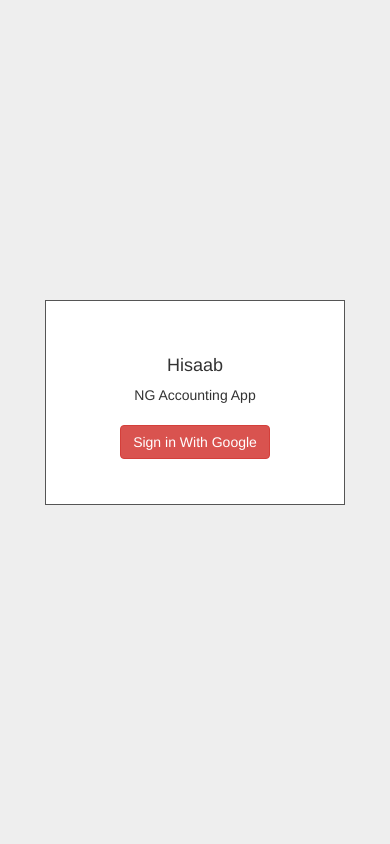
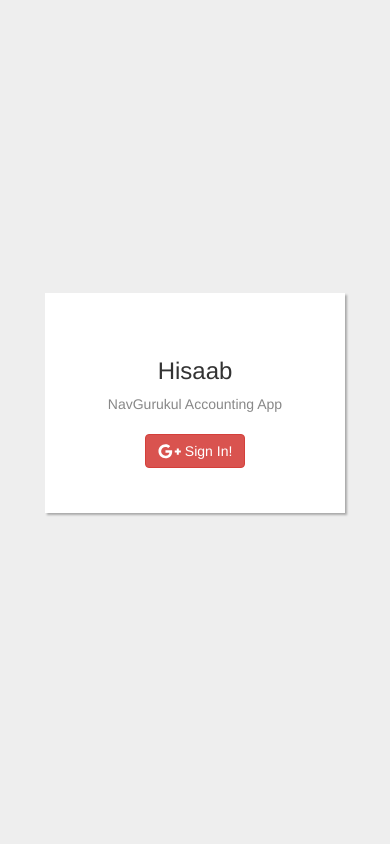
Before and after one commit to navgurukul/hisaab, a Django app: page /account/login/ in a window 390 px wide. Run offline with Django 3.2, Linux system fonts and the light colour scheme; some libraries are stand-ins or nearby versions.

Commit message:
Responsive notfication

```diff
--- a/HisaabProject/HisaabApp/templates/base.html
+++ b/HisaabProject/HisaabApp/templates/base.html
@@ -9,7 +9,10 @@
   <script src="https://maxcdn.bootstrapcdn.com/bootstrap/3.3.7/js/bootstrap.min.js"></script>
   <script type="text/javascript" src="https://cdnjs.cloudflare.com/ajax/libs/bootstrap-datepicker/1.4.1/js/bootstrap-datepicker.min.js"></script>
   <link rel="stylesheet" href="https://cdnjs.cloudflare.com/ajax/libs/bootstrap-datepicker/1.4.1/css/bootstrap-datepicker3.css"/>
-  <link href="https://maxcdn.bootstrapcdn.com/font-awesome/4.7.0/css/font-awesome.min.css" rel="stylesheet">
+ <!-- <link rel="stylesheet" href="https://cdnjs.cloudflare.com/ajax/libs/font-awesome/4.7.0/css/font-awesome.min.css"> -->
+ <script defer src="https://use.fontawesome.com/releases/v5.0.8/js/all.js"></script>
+
+
   <script defer src="https://use.fontawesome.com/releases/v5.0.8/js/solid.js" ></script>
 <script defer src="https://use.fontawesome.com/releases/v5.0.8/js/fontawesome.js" ></script>
   <!-- <link rel="shortcut icon" href="img/favicon.png" /> -->
--- a/HisaabProject/HisaabApp/templates/fellow.html
+++ b/HisaabProject/HisaabApp/templates/fellow.html
@@ -135,6 +135,12 @@ margin-bottom: 25px;
 .row-fluid{
 margin-top:-4% !important;
 }
+.dropdown-menu{
+
+    min-height: 60vh;
+    max-height: 80vh;
+    overflow-y: scroll;
+}
 @media only screen and (max-width: 450px) {
 	.dropdown-menu{
 		min-width: 300px !important;
--- a/HisaabProject/HisaabApp/templates/registration/login.html
+++ b/HisaabProject/HisaabApp/templates/registration/login.html
@@ -8,10 +8,10 @@
 			<div class="row">
 				<div class="hisab_containt">
 					<div class="centeritem">
-					<center><h4>Hisaab</h4></center>
-					<p >NG Accounting App</p>
+					<center><h3>Hisaab</h3></center>
+					<p style="color: #888;">NavGurukul Accounting App</p>
 					</div>
-					<a id="sbmt1" href="{% url 'social:begin' 'google-oauth2' %}?next=/"><button id="btnbottom2" type="button" class="btn btn-danger">Sign in With Google</button></a>
+					<a id="sbmt1" href="{% url 'social:begin' 'google-oauth2' %}?next=/"><button id="btnbottom2" type="button" class="btn btn-danger"><i class="fab fa-lg fa-google-plus-g"></i>  Sign In!</button></a>
 				</div>
 			</div>
 		</div>
@@ -32,10 +32,12 @@
 		}
 
 		.hisab_containt{
-			border: 1px solid #555;
+			/*border: 2px solid #555;*/
+			box-shadow: 2px 2px 2px #aaa;
 			width: 300px;
 			padding-top: 15%;
 			padding-bottom: 15%;
+			border-radius: 0px;
 			background-color: white;
 		}
 		.hedding4{
@@ -47,6 +49,8 @@
 		}
 		body{
 			background: #eee;
+			margin: 0 auto;
+			width: 97% !important;
 		}
 	</style>
 {% endif %}
--- a/HisaabProject/HisaabApp/views.py
+++ b/HisaabProject/HisaabApp/views.py
@@ -48,7 +48,7 @@ def home(request):
 
         facilities = Facility.objects.all()
         return render(request, 'admin.html', {'facilities': facilities,'money_requests':money_requests  })
-    money_requests = MoneyRequest.objects.all().filter(is_queued=False)
+    money_requests = MoneyRequest.objects.all().filter(is_queued=False, money_requested_by=request.user.nguser )
     return render(request, 'fellow.html',{'money_requests':money_requests})
 
 
```
Also changed, not shown: HisaabProject/db.sqlite3, 2 other files.
